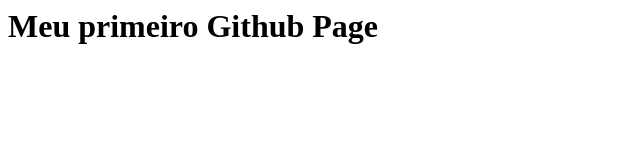
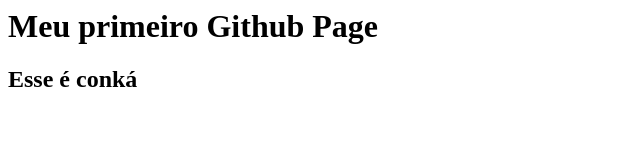
Before and after one commit to gustavomurar/my-first-github-page, a plain HTML site: page index.html in a window 1280 px wide. Shown: the whole page, without its empty margins (0-640 px from the left). Drawn offline with Linux system fonts and the light colour scheme.

Commit message:
Novo paragrafo index.html

```diff
--- a/index.html
+++ b/index.html
@@ -1,5 +1,6 @@
 <html>
   <body>
     <h1>Meu primeiro Github Page</h1>
+    <h2>Esse é conká</h2>
   </body>
 </html>
```
